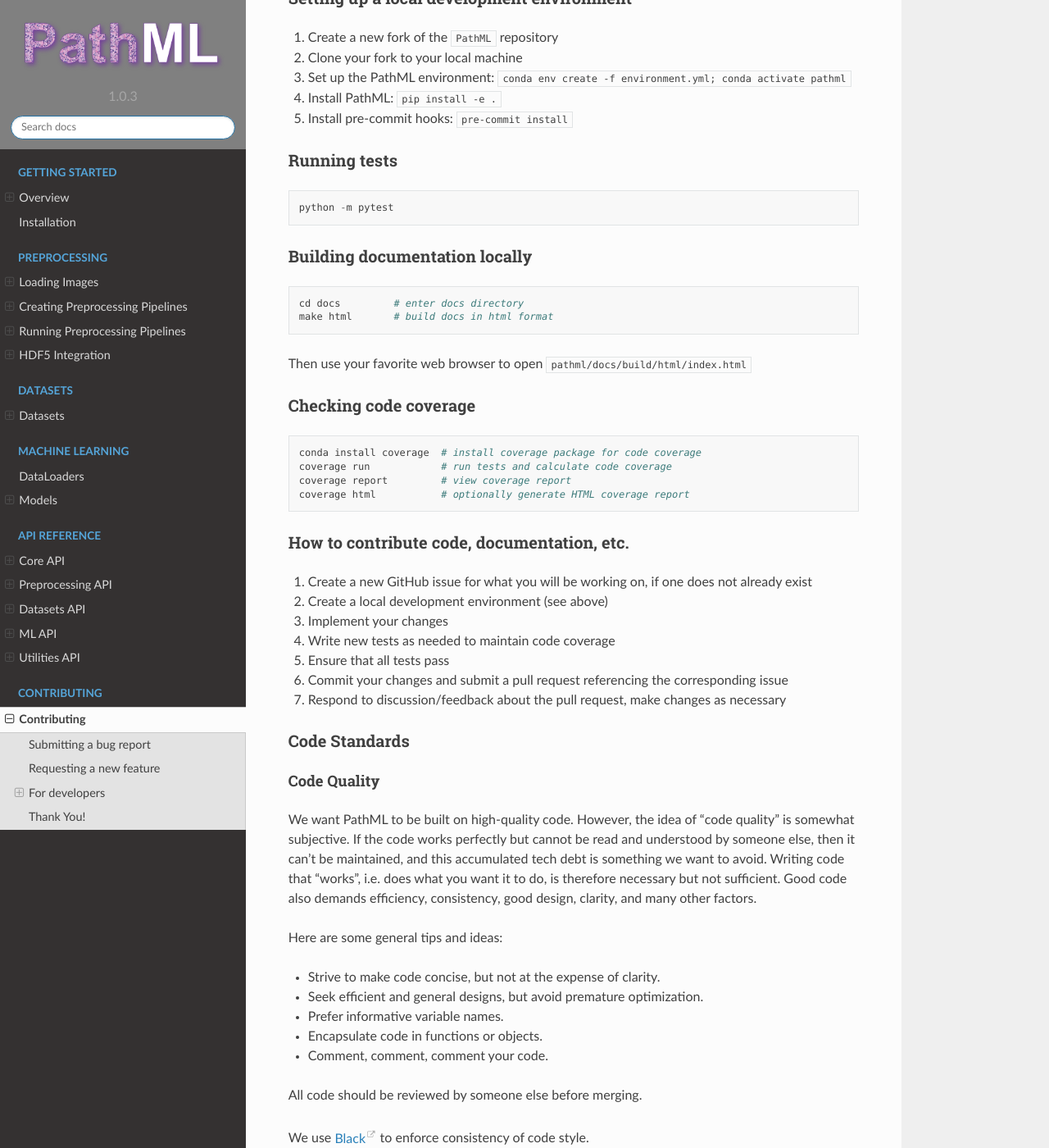
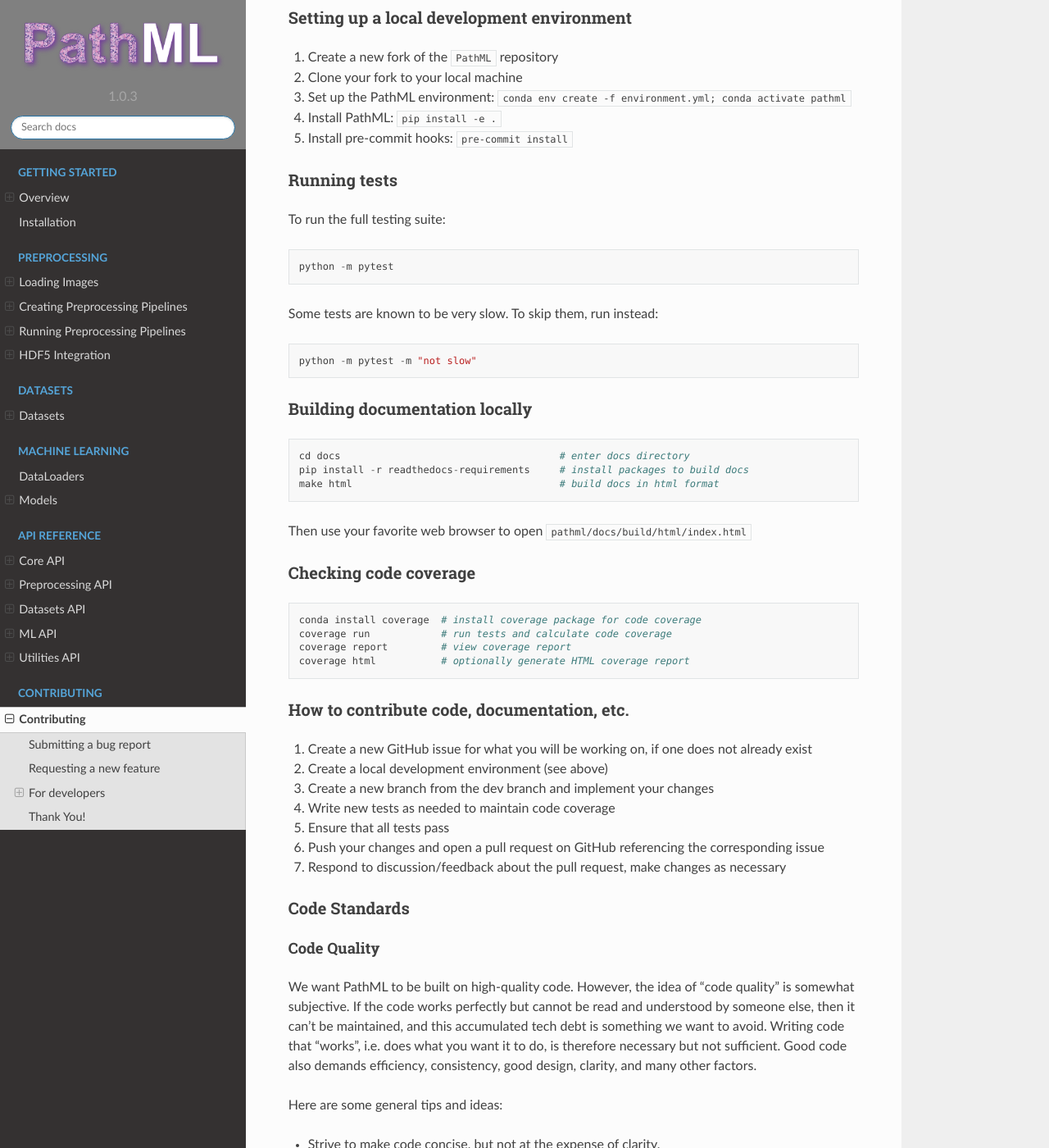
Before and after one commit to Dana-Farber-AIOS/pathml, a Sphinx documentation site: the page built from docs/source/link_contributing.rst, in a window 1280 px wide and 1400 px high, scrolled down 1041 px. Shown: the whole window at 82% size. Built offline with Sphinx 7.4.7 and the Read the Docs theme 2.0.0, drawn with Linux system fonts in a browser that asks for light colours; formulas are drawn with MathJax 3; pages that are not in the unit, such as notebooks, are missing from menus; some of the changed text lies outside the part shown.

Commit message:
updates to documentation

```diff
--- a/CONTRIBUTING.rst
+++ b/CONTRIBUTING.rst
@@ -21,9 +20,11 @@ Report bugs or errors by filing an issue on GitHub. Make sure to include the fol
 
 * Short description of the bug
 * Minimum working example to reproduce the bug
-* Expected result
-* Actual result
+* Expected result vs. actual result
 * Any other useful information
+
+If a bug cannot be reproduced by someone else on a different machine, it will usually be hard to identify
+what is causing it.
 
 Requesting a new feature
 =========================
@@ -48,17 +49,27 @@ Setting up a local development environment
 Running tests
 -------------
 
+To run the full testing suite:
+
 .. code-block::
 
     python -m pytest
+
+Some tests are known to be very slow. To skip them, run instead:
+
+.. code-block::
+
+    python -m pytest -m "not slow"
+
 
 Building documentation locally
 ------------------------------
 
 .. code-block::
 
-    cd docs         # enter docs directory
-    make html       # build docs in html format
+    cd docs                                     # enter docs directory
+    pip install -r readthedocs-requirements     # install packages to build docs
+    make html                                   # build docs in html format
 
 Then use your favorite web browser to open ``pathml/docs/build/html/index.html``
 
@@ -77,10 +88,10 @@ How to contribute code, documentation, etc.
 
 1. Create a new GitHub issue for what you will be working on, if one does not already exist
 2. Create a local development environment (see above)
-3. Implement your changes
+3. Create a new branch from the dev branch and implement your changes
 4. Write new tests as needed to maintain code coverage
 5. Ensure that all tests pass
-6. Commit your changes and submit a pull request referencing the corresponding issue
+6. Push your changes and open a pull request on GitHub referencing the corresponding issue
 7. Respond to discussion/feedback about the pull request, make changes as necessary
 
 Code Standards
--- a/docs/source/api_core_reference.rst
+++ b/docs/source/api_core_reference.rst
@@ -33,7 +33,7 @@ We also provide instantiations of common slide types for convenience:
     ``pathml.core.types.HE``       'HE'     None       True    False    False       False
     ``pathml.core.types.IHC``      'IHC'    None       True    False    False       False
     ``pathml.core.types.IF``       'Fluor'  None       False   False    False       False
-    ``pathml.core.types.CODX``     'Fluor'  'CODEX'    False   False    False       False
+    ``pathml.core.types.CODEX``    'Fluor'  'CODEX'    False   False    False       False
     ``pathml.core.types.Vectra``   'Fluor'  'Vectra'   False   False    False       False
     =============================  =======  ========   ======= =======  ==========  ===========
 
--- a/docs/source/h5path.rst
+++ b/docs/source/h5path.rst
@@ -143,6 +143,7 @@ The slide-level masks are therefore not saved when calling :meth:`SlideData.writ
 
 We use ``float16`` as the data type for all Datasets.
 
+.. note:: Be aware that the ``h5path`` format specification may change between major versions
 
 Reading and Writing
 -------------------
```
Also changed, not shown: other parts of CONTRIBUTING.rst (+0 -1 lines), 1 other file.
